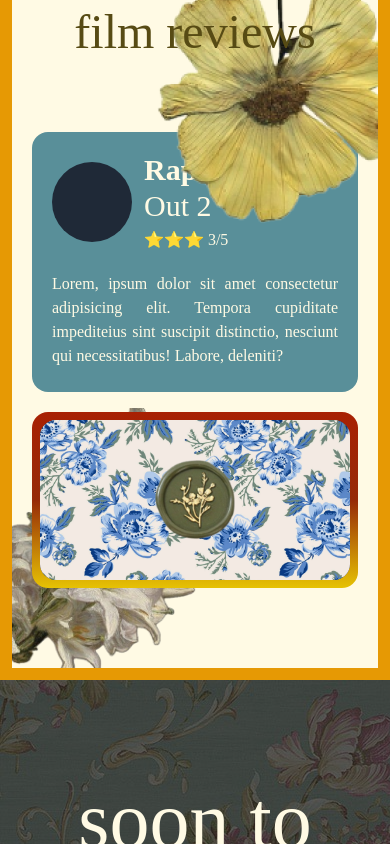
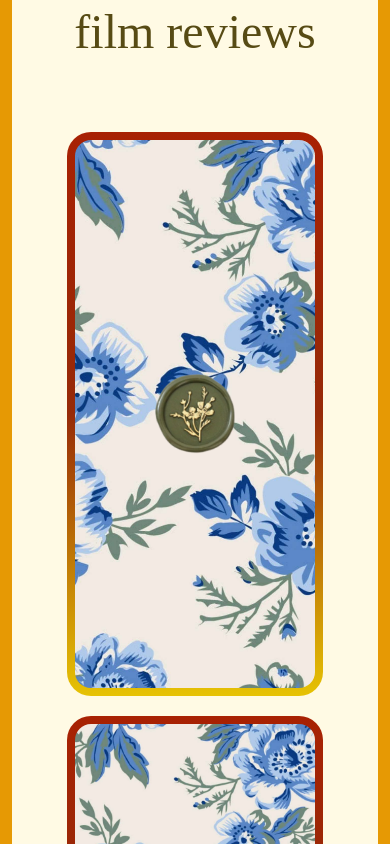
Before and after one commit to Rappppppp/NotionCMS, a Next.js app: page / in a window 390 px wide. Shown: the part 940-1784 px from the top of the page. Built offline with nearby package versions, Linux system fonts and the light colour scheme; a web font is replaced by a local one.

Commit message:
cards fixed, hearts animation implemented

```diff
--- a/package.json
+++ b/package.json
@@ -15,7 +15,8 @@
     "next": "14.2.4",
     "nodemailer": "^6.9.14",
     "react": "^18",
-    "react-dom": "^18"
+    "react-dom": "^18",
+    "react-loader-spinner": "^6.1.6"
   },
   "devDependencies": {
     "@types/node": "^20",
--- a/src/app/journals/[journalId]/page.tsx
+++ b/src/app/journals/[journalId]/page.tsx
@@ -1,10 +1,13 @@
 "use client"
 
 import { useState, useEffect } from 'react';
+import Image from 'next/image';
+
 import BlockRenderer from '@/components/BlockRenderer';
+import Loading from '@/components/Loading';
+
 import NotionContents from '@/server/NotionContents';
 
-import Image from 'next/image';
 
 interface PageContents {
     parent_icon: any;
@@ -48,10 +51,8 @@ export default function Page({ params }: { params: { journalId: string } }) {
 
     return (
         <>
-            {isLoading ? (
-                'Loading...'
-            ) : (
-                <div>
+            {isLoading ? <Loading/> : (
+                <div className='h-screen flex flex-col items-center justify-center'>
                     <a href="/journals"><h1>Back</h1></a>
                     {contents.parent_icon?.url ? (
                         <Image src={contents.parent_icon.url} width={100} height={200} alt="parent_icon" />
--- a/src/app/journals/page.tsx
+++ b/src/app/journals/page.tsx
@@ -4,7 +4,8 @@ import React, { useEffect, useState } from 'react'
 import NotionDB from '@/server/NotionDB'
 
 import Image from 'next/image'
-import Navbar from '@/components/Navbar'
+
+import Loading from '@/components/Loading'
 
 export interface MovieList {
   page_id: string
@@ -12,6 +13,7 @@ export interface MovieList {
   description: string
   image_cover: string
 }
+
 
 export default function Journals() {
   const [lists, setLists] = useState<MovieList[]>([])
@@ -48,11 +50,10 @@ export default function Journals() {
 
   return (
     <>
-      <Navbar />
       <div className='h-screen mx-32'>
         <div className='flex h-full items-center'>
           <div className='flex flex-col gap-5'>
-            {isLoading ? 'Loading...' : lists.map((list, index) => (
+            {isLoading ? <Loading/> : lists.map((list, index) => (
               <div key={index} className='flex flex-row gap-5'>
                 <Image
                   src={list.image_cover}
--- a/src/app/layout.tsx
+++ b/src/app/layout.tsx
@@ -1,12 +1,11 @@
 import type { Metadata } from "next";
-import { Inter } from "next/font/google";
 import "./globals.css";
 
-const inter = Inter({ subsets: ["latin"] });
+import Navbar from "@/components/Navbar";
 
 export const metadata: Metadata = {
-  title: "Create Next App",
-  description: "Generated by create next app",
+  title: "film journal",
+  description: "",
 };
 
 export default function RootLayout({
@@ -16,7 +15,10 @@ export default function RootLayout({
 }>) {
   return (
     <html lang="en">
-      <body className={inter.className}>{children}</body>
+      <body>
+        <Navbar/>
+        {children}
+      </body>
     </html>
   );
 }
--- a/src/app/page.tsx
+++ b/src/app/page.tsx
@@ -1,14 +1,15 @@
-import Navbar from "@/components/Navbar";
+
 import Hero from "@/components/home/Hero";
 
 import '@/components/css/homepage.css'
 import Reviews from "@/components/home/Reviews";
 import Soon from "@/components/home/Soon";
 
+import Loading from "@/components/Loading";
+
 export default function Home() {
   return (
     <>
-      <Navbar/>
       <Hero/>
       <Reviews/>
       <Soon/>
--- /dev/null
+++ b/src/components/Loading.tsx
@@ -0,0 +1,22 @@
+"use client"
+
+import React from 'react'
+import { Hearts } from 'react-loader-spinner'
+
+const Loading = () => {
+    return (
+        <div className='h-screen bg-primary-darker fixed inset-0 flex items-center justify-center z-10'>
+            <Hearts
+                height="150"
+                width="150"
+                color="#FFEA8A"
+                ariaLabel="hearts-loading"
+                wrapperStyle={{}}
+                wrapperClass=""
+                visible={true}
+            />
+        </div>
+    )
+}
+
+export default Loading
--- a/src/components/Navbar.tsx
+++ b/src/components/Navbar.tsx
@@ -2,6 +2,7 @@
 
 import React from 'react'
 import { usePathname } from 'next/navigation';
+import Link from 'next/link';
 
 type LinksType = {
     home: string
@@ -22,18 +23,13 @@ const style: { active: string, inactive: string } = {
 }
 
 const Navbar = () => {
-    const pathname = usePathname();
-
     return (
         <>
-            <div className="absolute right-0 text-secondary m-10 text-3xl lg:hidden">🌸</div>
-            <nav className="z-10 flex absolute left-[-100%] lg:left-0 w-full bg-primary justify-center items-center text-center text-xl h-screen ease-in duration-300 lg:h-auto">
+            <div className="absolute right-0 text-secondary m-10 text-3xl lg:hidden z-20">🌸</div>
+            <nav className="z-10 flex absolute left-[-100%] lg:left-0 w-full bg-primary justify-center items-center text-center text-xl h-screen ease-in duration-300 lg:h-auto z-20">
                 <div className="text-xl font-teachers font-bold text-tertiary flex flex-col gap-y-10 lg:flex-row lg:gap-x-10 lg:text-lg lg:py-3">
                     {Object.entries(links).map(([key, value]) => (
-                        <a
-                            key={key}
-                            href={value}
-                            className={pathname === value ? style.active : style.inactive}>{key}</a>
+                        <Link key={key} href={value} className={usePathname() === value ? style.active : style.inactive}>{key}</Link>
                     ))}
                 </div>
             </nav >
--- /dev/null
+++ b/src/components/css/flip.css
@@ -0,0 +1,44 @@
+.flip-container {
+    perspective: 1000px;
+}
+
+.flip-card {
+    width: 100%;
+    height: 100%;
+    position: relative;
+    transform-style: preserve-3d;
+    transition: transform 0.5s;
+}
+
+.flipped {
+    transform: rotateY(180deg);
+}
+
+.flip-card-back {
+    width: auto;
+    height: 100%;
+    backface-visibility: hidden;
+    /* position: absolute; */
+    /* top: 0; */
+    /* left: 0;  */
+}
+
+.flip-card-front {
+    height: 100%;
+}
+
+.flip-card-front {
+    background: linear-gradient(to bottom, #a82103, #962a08, #e6c204);
+    display: flex;
+    justify-content: center;
+    align-items: center;
+    border-radius: 1.5rem;
+    padding: .5rem;
+}
+
+.flip-card-back {
+    background: #598F99;
+    transform: rotateY(180deg);
+    padding: 1.5rem;
+    border-radius: 1.5rem;
+}
--- a/src/components/css/homepage.css
+++ b/src/components/css/homepage.css
@@ -2,7 +2,6 @@
     background-image: url('../../image/main-bg.jpg');
     position: absolute;
     width: 100%;
-    height: 100%;
     opacity: 30%;
     z-index: -1;
     background-attachment: fixed;
--- a/src/components/home/Hero.tsx
+++ b/src/components/home/Hero.tsx
@@ -3,7 +3,7 @@ import React from 'react'
 const Hero = () => {
     return (
         <>
-            <div className="main-bg"></div>
+            <div className="main-bg h-screen"></div>
             <section className="flex h-screen items-center text-secondary text-center lg:text-justify mx-10 lg:mx-32 overflow-hidden relative">
 
                 <div className="flex flex-col gap-y-12 relative">
--- a/src/components/home/Reviews.tsx
+++ b/src/components/home/Reviews.tsx
@@ -1,50 +1,82 @@
-import React from 'react'
-import Image from 'next/image'
+"use client";
 
-import Moon from '@/image/accessories/moon.png'
-import Button from '@/image/accessories/button.png'
-import CardBG from '@/image/card-bg.jpg'
-import WhiteFlower from '@/image/accessories/white-flower.png'
-import YellowFlower from '@/image/accessories/yellow-flower.png'
+import { useState } from 'react';
+import Image from 'next/image';
 
-const Reviews = () => {
+import Moon from '@/image/accessories/moon.png';
+import Button from '@/image/accessories/button.png';
+import CardBG from '@/image/card-bg.jpg';
+import WhiteFlower from '@/image/accessories/white-flower.png';
+import YellowFlower from '@/image/accessories/yellow-flower.png';
+
+import '@/components/css/flip.css';
+
+type ReviewProps = {
+    author: string
+    movie: string
+    rating: number
+    message: string
+}
+
+const Review = (props: ReviewProps) => {
+    const [isFlipped, setIsFlipped] = useState(false);
+
+    const handleFlip = () => {
+        setIsFlipped(!isFlipped);
+    };
+
     return (
-        <section className="bg-secondary border-[.8rem] border-orange h-auto relative">
-            <Image src={WhiteFlower} className="absolute bottom-0" alt="White Flower" />
-            <Image src={YellowFlower} className="absolute top-0 right-0 -mt-16" alt="Yellow Flower" />
-            <div className="my-20">
-                <header className="flex flex-row justify-center my-10 text-quarternary font-yeseva text-[3rem] relative">
-                    <Image src={Moon} className="sm:hidden -mt-5" alt="" />
-                    <p>film reviews</p>
-                </header>
-                <div className="flex flex-col justify-center mt-16 font-teachers m-5 gap-5 lg:gap-5 lg:m-0 lg:flex-row">
-                    <div className="p-5 bg-primary h-auto rounded-2xl lg:w-[25%]">
-                        <div className="grid grid-rows-2 gap-y-5">
+            <div className="flex flip-container w-auto gap-5 h-10% rounded-2xl" onClick={handleFlip}>
+                <div className={`flip-card ${isFlipped ? 'flipped' : ''}`}>
+                    <div className="flip-card-front absolute">
+                        <Image src={CardBG} className="rounded-2xl h-full object-cover" alt='Card BG' />
+                        <Image src={Button} className="literal-button w-20 h-20" alt="Button" />
+                    </div>
+                    <div className="flip-card-back">
+                        <div className="grid grid-rows-1 lg:grid-rows-2 gap-y-5">
                             <div className="flex lg:flex-row items-center gap-3">
                                 <div className="h-auto w-auto">
                                     <div className="h-[5rem] w-[5rem] bg-gray-800 rounded-full"></div>
                                 </div>
                                 <div className="flex flex-col gap-y-1">
                                     <div className="text-3xl">
-                                        <span className="font-bold">Rap: </span> Inside Out 2
+                                        <span className="font-bold">{props.author}: </span> {props.movie}
                                     </div>
-                                    <div>⭐⭐⭐ 3/5</div>
+                                    <div>{'⭐'.repeat(props.rating)} {props.rating}/5</div>
                                 </div>
                             </div>
-                            <div className="text-justify">Lorem, ipsum dolor sit amet consectetur adipisicing elit. Tempora
-                                cupiditate impediteius sint suscipit distinctio, nesciunt qui necessitatibus! Labore,
-                                deleniti?</div>
+                            <div className="text-justify">{props.message}</div>
                         </div>
-                    </div>
-                    <div
-                        className="relative items-center p-2 bg-gradient-to-b from-[#a82103] via-[#962a08] to-[#e6c204] h-auto lg:w-[25%] rounded-2xl">
-                        <Image src={CardBG} className="bg-gray-800 h-[10rem] lg:h-full w-full rounded-2xl object-cover" alt='Card BG'/>
-                        <Image src={Button} className="literal-button w-20 h-20" alt="Button" />
                     </div>
                 </div>
             </div>
-        </section>
     )
 }
 
-export default Reviews
+const Reviews = () => {
+
+    return (
+        <section className="bg-secondary border-[.8rem] border-orange h-auto relative">
+            <Image src={WhiteFlower} className="sm:hidden absolute bottom-0" alt="White Flower" />
+            <Image src={YellowFlower} className="sm:hidden absolute top-0 right-0 -mt-16" alt="Yellow Flower" />
+            <div className="my-20">
+                <header className="flex flex-row justify-center my-10 text-quarternary font-yeseva text-[3rem] relative">
+                    <Image src={Moon} className="sm:hidden -mt-5" alt="" />
+                    <p>film reviews</p>
+                </header>
+
+                <div className='mx-[15%] grid lg:grid-cols-2 justify-center mt-16 font-teachers m-5 gap-5'>
+
+                <Review author='Rap' movie='Inside Out 2' rating={5} message='Lorem ipsum dolor sit amet consectetur adipisicing elit. Exercitationem unde sed repudiandae corrupti repellat est quisquam ipsa corporis tenetur! Sint officia quas, minus sapiente sed eius quis, laboriosam blanditiis, voluptate optio maxime? Cumque praesentium laudantium cum. Neque laudantium expedita illum, voluptas, nobis numquam in vero autem cumque distinctio maiores obcaecati.' />
+
+                <Review author='Laila' movie='Inside Out 2' rating={4} message='Lorem ipsum dolor sit amet consectetur adipisicing elit. Exercitationem unde sed rep. Neque laudantium expedita illum, voluptas, nobis numquam in vero autem cumque distinctio mai' />
+
+                <Review author='Rap' movie='Inside Out 2' rating={3} message='Lorem ipsum dolor sit amet consectetur adipisicing elit. Exercitationem unde sed repudiandae corrupti repellat est quisquam ipsa corporis tenetur! Sint officia quas, minus sapiente sed eius quis, laboriosam blanditiis, voluptate optio maxime? Cumque praesentium laudantium cum. Neque laudantium expedita illum, voluptas, nobis numquam in vero autem cumque distinctio maiores obcaecati.' />
+
+                </div>
+            </div>
+        </section>
+    );
+};
+
+export default Reviews;
--- a/src/components/home/Soon.tsx
+++ b/src/components/home/Soon.tsx
@@ -3,9 +3,9 @@ import React from 'react'
 const Soon = () => {
     return (
         <>
-    <div className="main-bg"></div>
-        <section className="flex justify-center h-screen relative mx-14 lg:mx-32 pt-20">
-            <div className="flex flex-col w-full gap-y-20">
+            {/* <div className="main-bg h-[200vh]"></div> */}
+            <section className="flex justify-center bg-primary-darker h-screen relative pt-20">
+                <div className="flex flex-col w-full gap-y-20 mx-14 lg:mx-32">
                     <header className="font-yeseva text-[5rem] text-center text-secondary">soon to watch</header>
                     <div className="font-teachers">
                         <div className="bg-secondary h-full border-4 border-primary p-5 rounded-2xl">
```
Also changed, not shown: 1 other file (tests, documents, lock files or other folders). Lines whose indentation alone changed are shown as unchanged.
